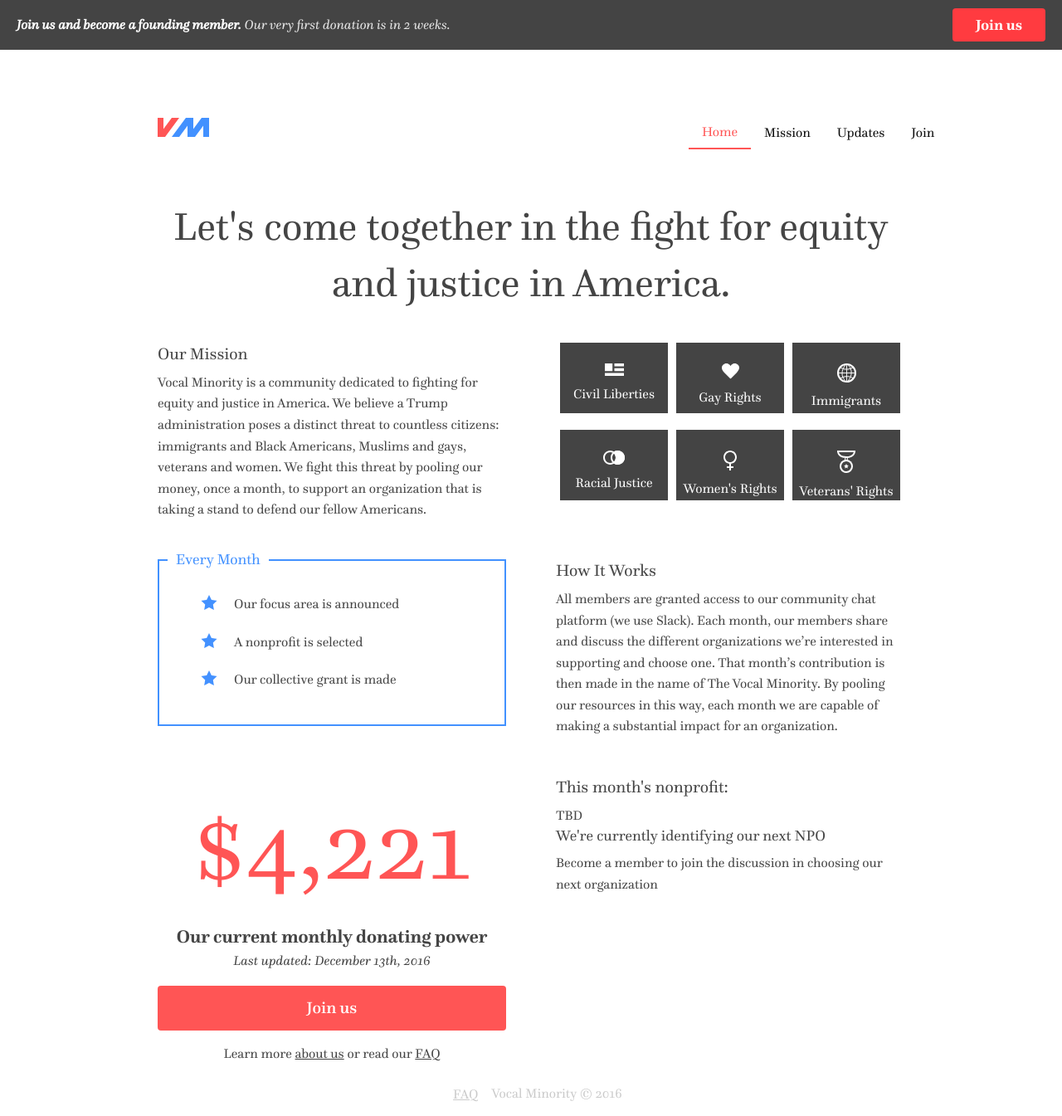
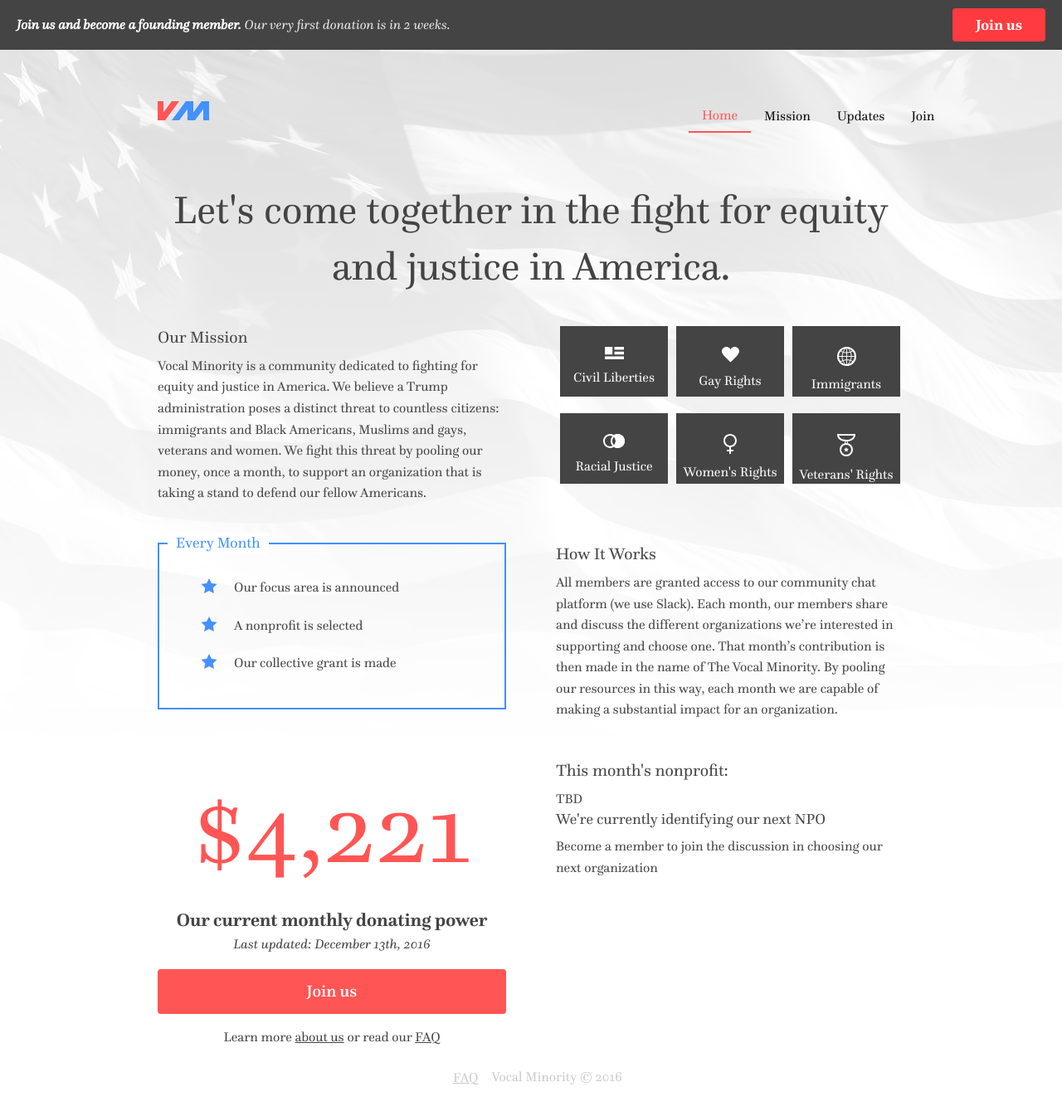
Before and after one commit to VocalMinority/vocalminority.us, a Jekyll site: the page built from index.html, in a window 1280 px wide and 1345 px high. Shown: the whole window at 83% size. Built offline with Jekyll 4.4.1, drawn with Linux system fonts in a browser that asks for light colours; nearby versions of some CDN libraries.

Commit message:
Add flag

```diff
--- a/_layouts/default.html
+++ b/_layouts/default.html
@@ -26,10 +26,16 @@
       {% include banner.html %}
     {% else %}
     <body>
-    {% endif %}
-      {% include header.html %}
-      {{content}}
-      {% include footer.html %}
+      {% endif %}
+      {% if page.flag %}
+      <div class="flag">
+      {% endif %}
+        {% include header.html %}
+        {{content}}
+        {% include footer.html %}
+      {% if page.flag %}
+      </div>
+      {% endif %}
 
 
       <!-- TODO: Decide if its worth stripping down to the pieces of foundation we're using -->
--- a/_sass/components/_banner.scss
+++ b/_sass/components/_banner.scss
@@ -48,6 +48,6 @@
 }
 body.has-banner {
   @include breakpoint(medium) {
-    padding-top: rem-calc(140);
+    padding-top: rem-calc(60);
   }
 }
--- a/_sass/components/_header.scss
+++ b/_sass/components/_header.scss
@@ -6,15 +6,16 @@
       margin: rem-calc(20);
     }
   }
+  padding-top: rem-calc(60);
+  padding-bottom: rem-calc(60);
 }
 .top-nav-menu {
-  margin-bottom: rem-calc(60);
   a {
     color: $black;
   }
   .active a {
     color: $secondary-color;
-    background-color: #fff;
+    background: none;
     border-bottom: 2px solid $secondary-color;
   }
   @include breakpoint(small only) {
--- a/_sass/pages/_index.scss
+++ b/_sass/pages/_index.scss
@@ -10,3 +10,8 @@
   color: $dark-gray;
   text-decoration: underline;
 }
+.flag {
+  background-image: url('/images/flag-bg.png');
+  background-repeat: no-repeat;
+  background-position: top center;
+}
--- a/index.html
+++ b/index.html
@@ -4,6 +4,7 @@
 description: "Vocal Minority is a community dedicated to fighting for equity and justice in America. We believe a Trump administration poses a distinct threat to countless citizens: immigrants and blacks, muslims and gays, veterans and women. We fight this threat by pooling our money, once a month, to support an organization that is taking a stand to defend our fellow Americans."
 image_url: http://vocalminority.us/images/logo.jpg
 banner: true
+flag: true
 ---
 <div class="row columns text-center">
   <h1 class="main-intro">Let's come together in the fight for equity and justice in America.</h1>
```
